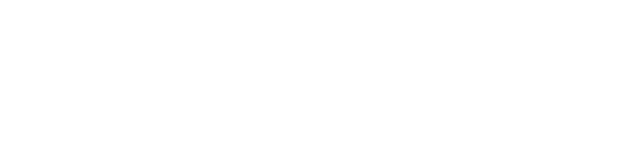
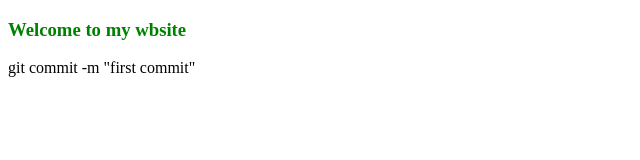
Before and after one commit to raiwatul/my-third-repo, a plain HTML site: page index.html in a window 1280 px wide. Shown: the whole page, without its empty margins (0-640 px from the left). Drawn offline with Linux system fonts and the light colour scheme.

Commit message:
style added

```diff
--- a/index.html
+++ b/index.html
@@ -0,0 +1,13 @@
+<!DOCTYPE html>
+<html lang="en">
+<head>
+    <meta charset="UTF-8">
+    <meta http-equiv="X-UA-Compatible" content="IE=edge">
+    <meta name="viewport" content="width=device-width, initial-scale=1.0">
+    <title>Description</title>
+    <link rel="stylesheet" href="style.css">
+</head>
+<body>
+    <h3>Welcome to my wbsite</h3>git commit -m "first commit"
+</body>
+</html>
--- a/style.css
+++ b/style.css
@@ -1,3 +1,2 @@
 h3{
-    color: darkgreen;
-}
+    color:green
```
